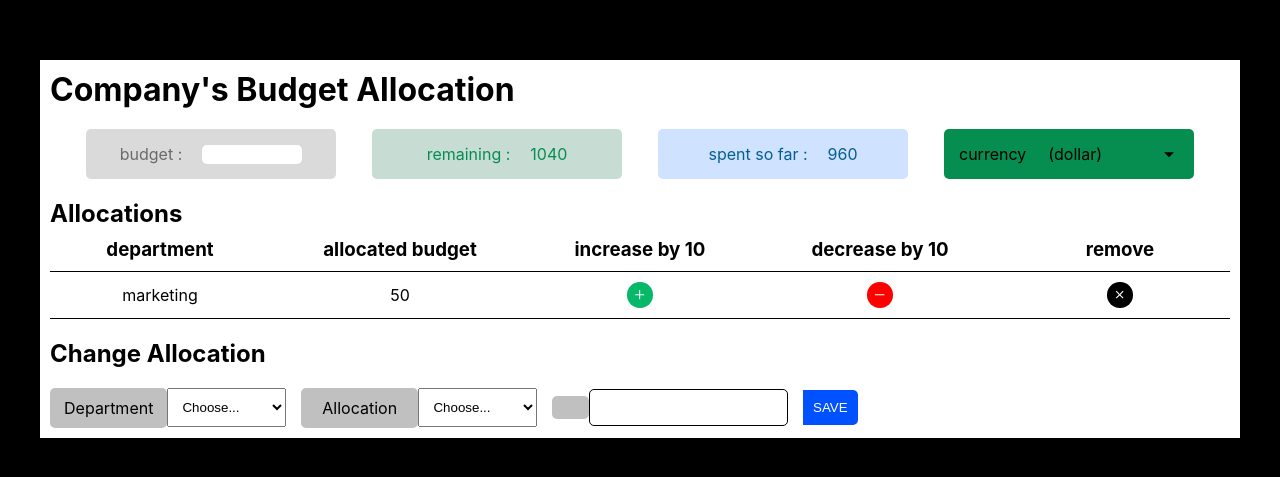
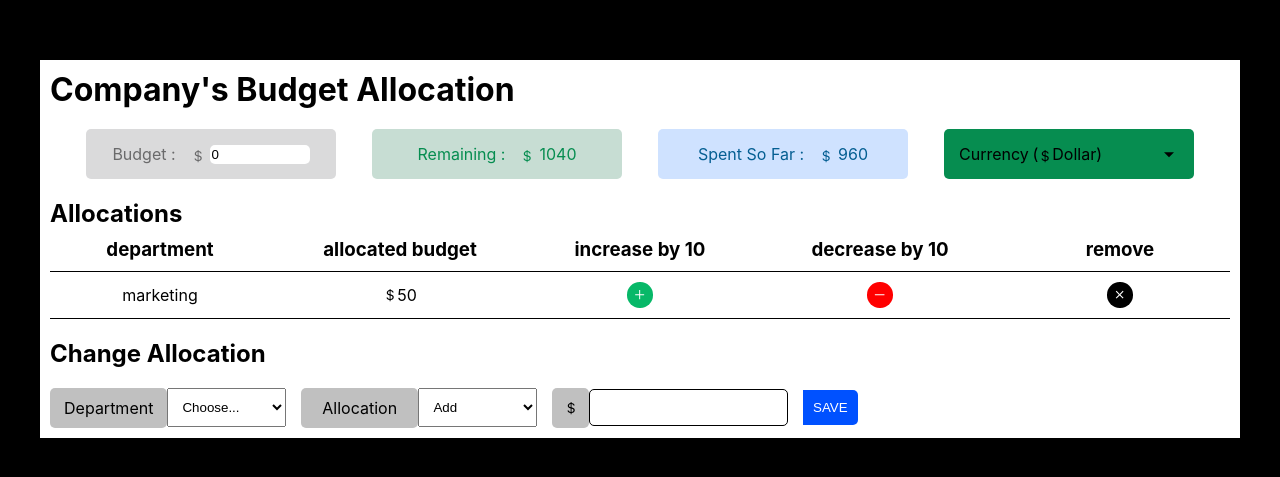
Before and after one commit to majid-hatami-maleki/IBM-project, a React (Create React App) app: page / in a window 1280 px wide. Shown: the part 151-628 px from the top of the page. Built offline with nearby package versions, Linux system fonts and the light colour scheme.

Commit message:
programming new allocation panel

```diff
--- a/package.json
+++ b/package.json
@@ -10,6 +10,7 @@
     "react-dom": "^18.2.0",
     "react-icons": "^4.8.0",
     "react-scripts": "5.0.1",
+    "uuid": "^9.0.0",
     "web-vitals": "^2.1.4"
   },
   "scripts": {
--- a/src/components/budget-options-panel/BudgOptionsPanel.css
+++ b/src/components/budget-options-panel/BudgOptionsPanel.css
@@ -17,6 +17,7 @@
   padding: 15px;
   border-radius: 5px;
   position: relative;
+  text-transform: capitalize;
 }
 .BudgOptionsPanel-items div {
   display: flex;
--- a/src/components/budget-options-panel/BudgOptionsPanel.js
+++ b/src/components/budget-options-panel/BudgOptionsPanel.js
@@ -12,7 +12,15 @@ function BudgOptionsPanel() {
                 <p>budget : </p>
                 <div>
                     <span><CurrencySigns /></span>
-                    <input type="number" />
+                    <input type="number"
+                        onChange={(e) => {
+                            if (e.target.value < 0) e.target.value = 0
+                            if (e.target.value > 2000) e.target.value = 2000
+                            fetchContexts.setBudgetInput(e.target.value)
+                            console.log(fetchContexts.budgetInput)
+                        }}
+                        value={fetchContexts.budgetInput}
+                    />
                 </div>
             </li>
             <li className='BudgOptionsPanel-items remainingBoxBgColors'>
--- a/src/components/change-allocation-panel/ChangeAlloPanel.js
+++ b/src/components/change-allocation-panel/ChangeAlloPanel.js
@@ -1,19 +1,30 @@
-import React from 'react'
+import React, { useContext, useState } from 'react'
+import { v4 as uuidv4 } from 'uuid'
 import './ChangeAlloPanel.css'
 import CurrencySigns from '../currency-signs/CurrencySigns'
+import { AllContext } from '../../contexts/allContexts'
 function ChangeAlloPanel() {
+    const fetchContext = useContext(AllContext)
+    const [departmentItems, setDepartmentItems] = useState(fetchContext.departmentList)
     return (
         <div className='ChangeAlloPanel-container'>
             <section className='ChangeAlloPanel-parts ChangeAlloPanel-menus'>
                 <span>department</span>
-                <select name="department-menu" id="">
+                <select name="department-menu"
+                    id=""
+
+                >
                     <option value="default" hidden>choose...</option>
+                    {departmentItems.map(dep => (
+                        <option key={uuidv4()} value={dep}>{dep}</option>
+                    ))}
                 </select>
             </section>
             <section className='ChangeAlloPanel-parts ChangeAlloPanel-menus'>
                 <span>allocation</span>
                 <select name="department-menu" id="">
-                    <option value="default" hidden>choose...</option>
+                    <option value="add">add</option>
+                    <option value="change">change</option>
                 </select>
             </section>
             <section className='ChangeAlloPanel-parts ChangeAlloPanel-menus'>
--- a/src/contexts/allContexts.js
+++ b/src/contexts/allContexts.js
@@ -4,10 +4,14 @@ export const AllContext = createContext()
 
 const AllContextsProvider = ({ children }) => {
     const [openCurrMenu, setOpenCurrMenu] = useState(false)
-    const [currencyUnite, setCurrencyUnite] = useState('dollar')
+    const [currencyUnite, setCurrencyUnite] = useState('Dollar')
     function changeCurrencyValueHandler(e) {
         setCurrencyUnite(e.target.id)
     }
+    const [budgetInput, setBudgetInput] = useState(0)
+    const [newAllocate, setNewAllocate] = useState({})
+
+    const departmentList = ['marketing', 'finance', 'sales', 'human resource', 'IT']
     return (
         <AllContext.Provider value={{
             openCurrMenu,
@@ -15,6 +19,11 @@ const AllContextsProvider = ({ children }) => {
             currencyUnite,
             changeCurrencyValueHandler,
             setCurrencyUnite,
+            departmentList,
+            budgetInput,
+            setBudgetInput,
+            newAllocate,
+            setNewAllocate
         }}>
             {children}
         </AllContext.Provider>
```
Also changed, not shown: 1 other file (tests, documents, lock files or other folders).
